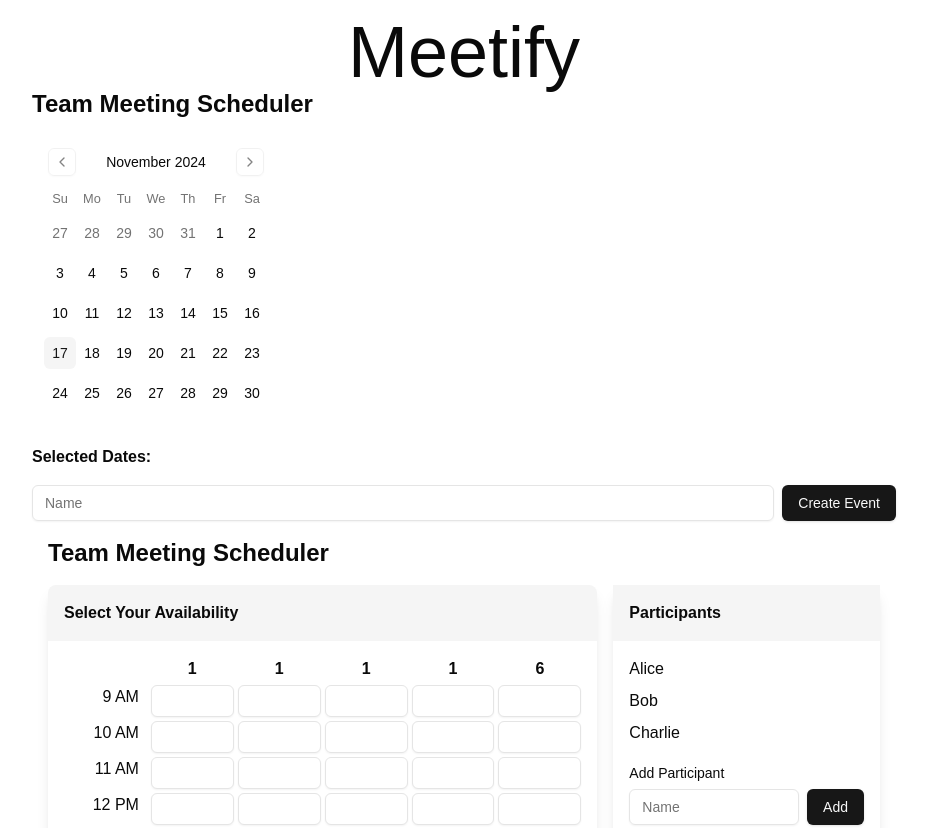
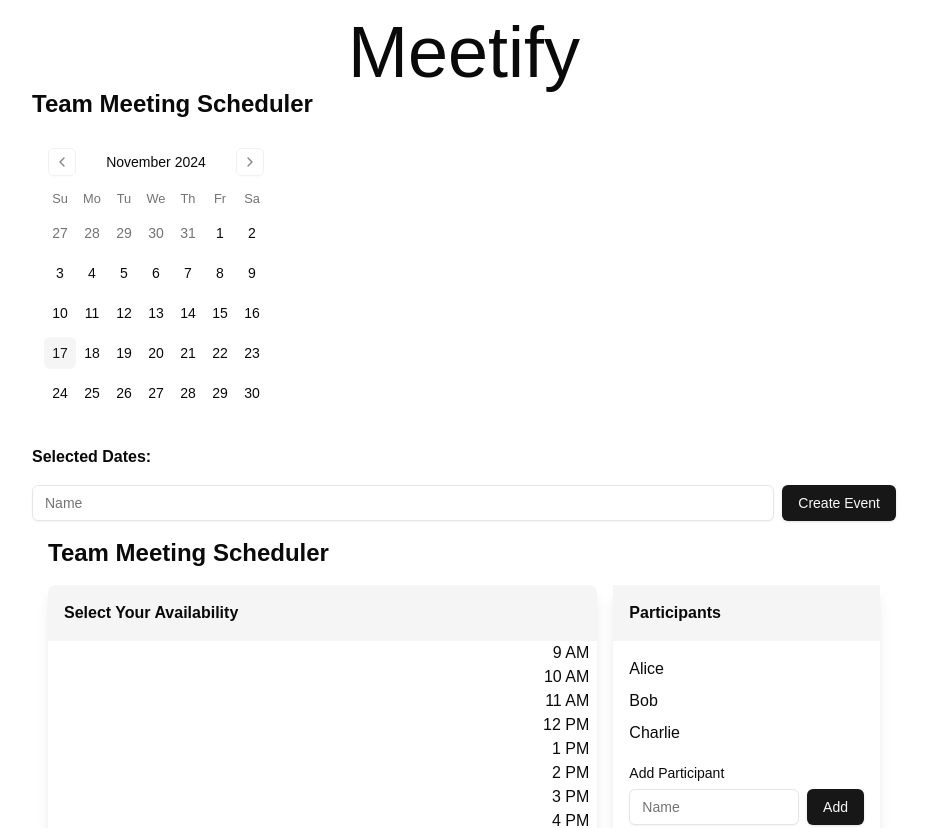
Before and after one commit to KaelynTaing/meetify, a Next.js app: page / in a window 1280 px wide. Shown: the top 828 px of the page, without its empty margins (176-1103 px from the left). Built offline with nearby package versions, Linux system fonts and the light colour scheme.

Commit message:
Schedule Changes with Selected Dates

```diff
--- a/app/schedule.tsx
+++ b/app/schedule.tsx
@@ -16,7 +16,7 @@ const Schedule: React.FC<ScheduleProps> = ({ selectedDates }) => {
     new Date(2024, 5, 17, 12, 34),
     new Date(2024, 5, 17, 12, 34),
     new Date(2024, 5, 17, 12, 34),
-    new Date(2024, 10, 16, 12, 34),
+    // new Date(2024, 10, 16, 12, 34),
   ];
   const [selectedSlots, setSelectedSlots] = useState<Set<string>>(new Set());
 
@@ -39,14 +39,14 @@ const Schedule: React.FC<ScheduleProps> = ({ selectedDates }) => {
   return (
     <div className="container mx-auto p-4 max-w-4xl">
       {/* wanted to print out the dates to see if they're accessible here */}
-      <ul className="space-y-2">
+      {/* <ul className="space-y-2">
         {selectedDates
           .slice() // Create a copy to avoid mutating the original array
           .sort((a, b) => a.getTime() - b.getTime()) // Use getTime() for numeric comparison
           .map((date, index) => (
             <li key={index}>{date.toDateString()}</li>
           ))}
-      </ul>
+      </ul> */}
 
       <h1 className="text-2xl font-bold mb-4">Team Meeting Scheduler</h1>
 
@@ -57,11 +57,16 @@ const Schedule: React.FC<ScheduleProps> = ({ selectedDates }) => {
               Select Your Availability
             </div>
             <ScrollArea className="h-[500px] w-full">
-              <div className="grid grid-cols-6 gap-1 p-4">
-                <div></div>
-                {placeholderDates.map((date, index) => (
+              <div
+                className="grid"
+                style={{
+                  gridTemplateColumns: `auto repeat(${selectedDates.length}, 1fr)`,
+                }}
+              >
+                <div></div> {/* Empty cell to align dates with times */}
+                {selectedDates.map((date, index) => (
                   <div key={index} className="text-center font-semibold">
-                    {date.getUTCDay()}
+                    {date.toDateString()}
                   </div>
                 ))}
                 {times.map((time) => (
@@ -69,16 +74,16 @@ const Schedule: React.FC<ScheduleProps> = ({ selectedDates }) => {
                     <div key={`time-${time}`} className="text-right pr-2">
                       {time % 12 || 12} {time < 12 ? "AM" : "PM"}
                     </div>
-                    {days.map((day) => (
+                    {selectedDates.map((date) => (
                       <Button
-                        key={`${day}-${time}`}
+                        key={`${date.toDateString()}-${time}`}
                         variant={
-                          selectedSlots.has(`${day}-${time}`)
+                          selectedSlots.has(`${date.toDateString()}-${time}`)
                             ? "default"
                             : "outline"
                         }
                         className="w-full h-8"
-                        onClick={() => toggleSlot(day, time)}
+                        onClick={() => toggleSlot(date.toDateString(), time)}
                       />
                     ))}
                   </>
```
